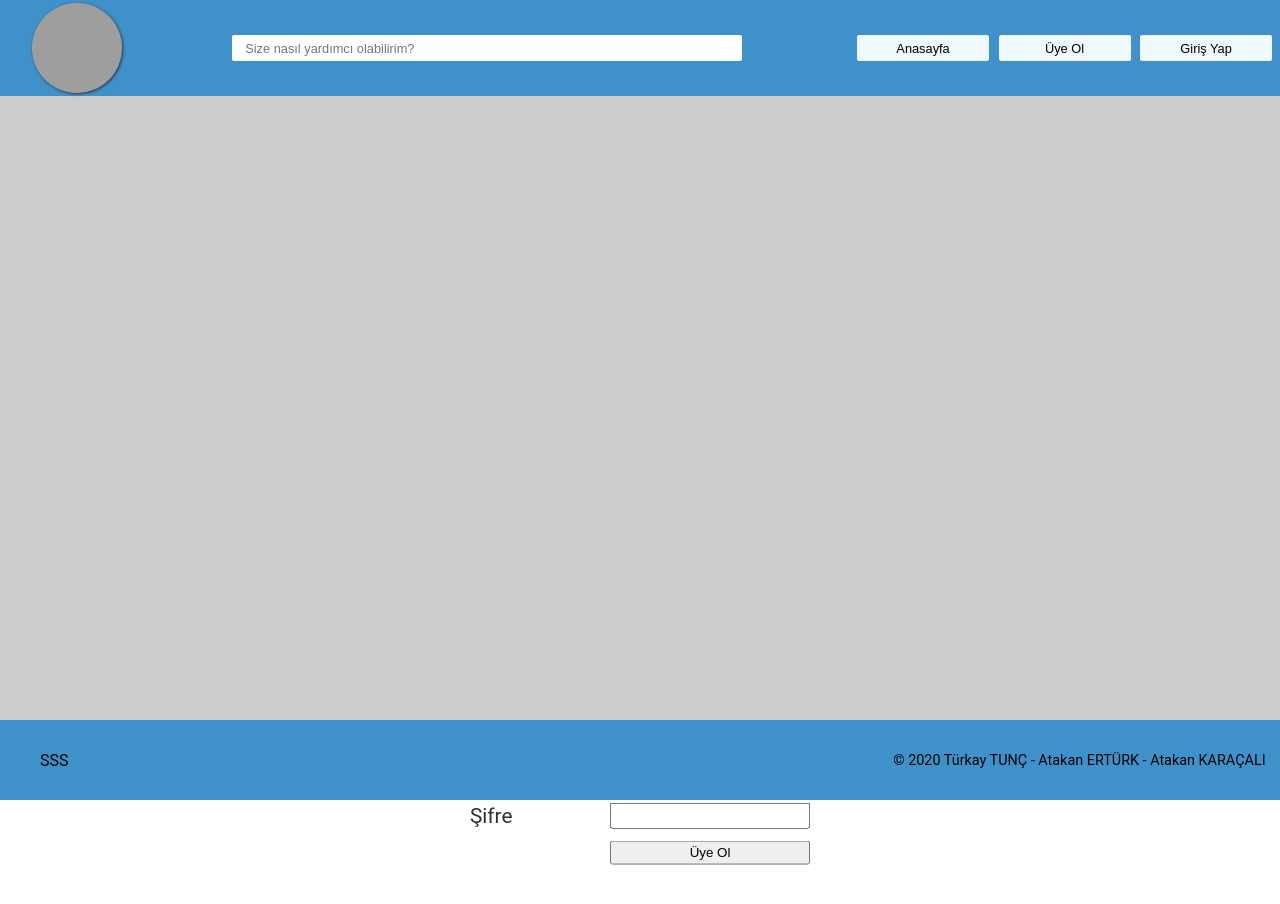
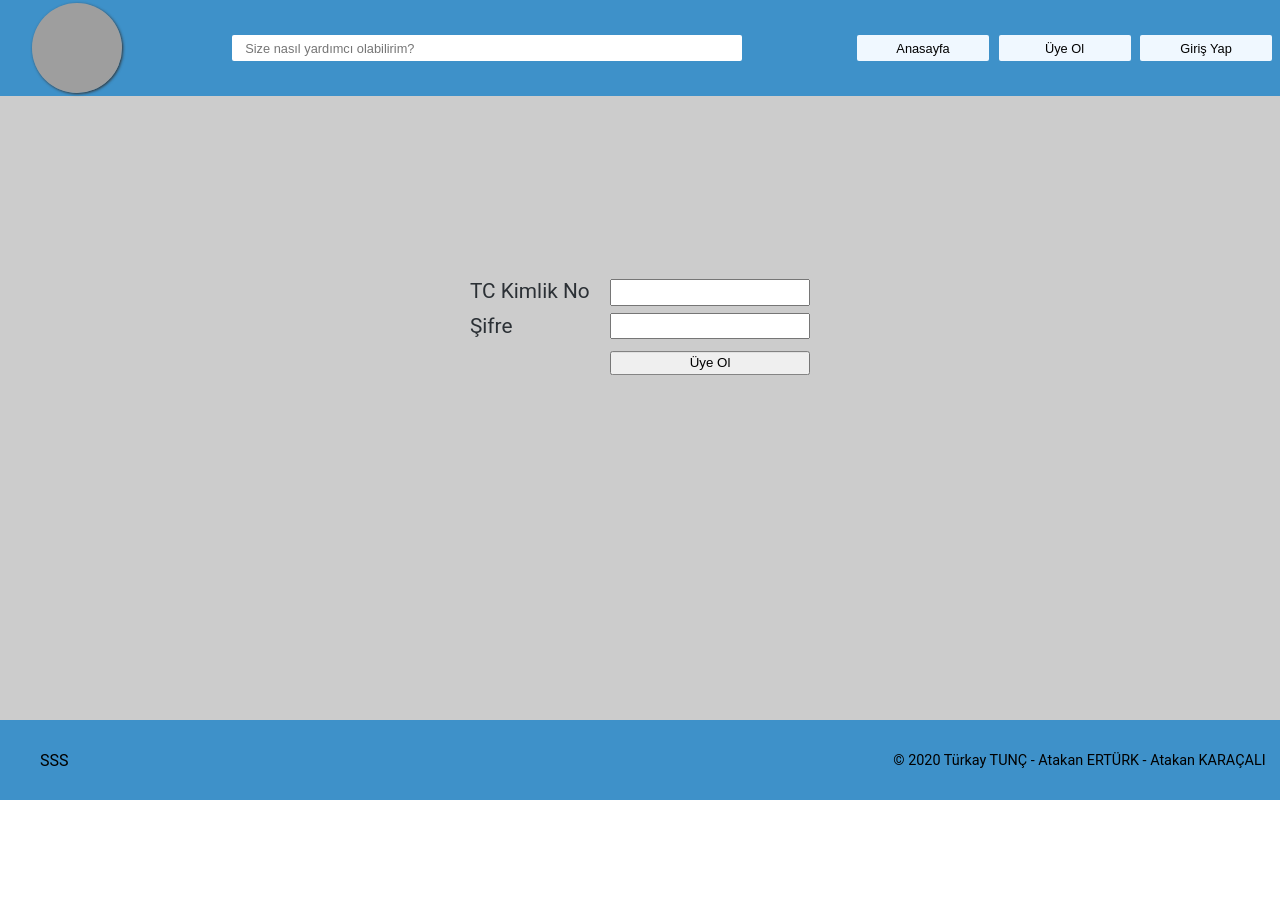
Before and after one commit to turkaytunc/e-secim, a React (Create React App) app: page /e-secim/signup in a window 1280 px wide. Shown: the top 904 px of the page. After the commit the page ends 800 px from the top, so only its background shows below. Built offline with nearby package versions, Linux system fonts and the light colour scheme; grey boxes are pictures that could not be loaded.

Commit message:
fix: main content layout not working properly

```diff
--- a/src/app.scss
+++ b/src/app.scss
@@ -15,3 +15,28 @@
   justify-content: center;
   align-items: center;
 }
+
+@media screen and (min-width: 540px) {
+  .main-container {
+    margin-top: 40%;
+    transform: translateY(-60%);
+  }
+}
+@media screen and (min-width: 900px) {
+  .main-container {
+    margin-top: 30%;
+    transform: translateY(-70%);
+  }
+}
+@media screen and (min-width: 1200px) {
+  .main-container {
+    margin-top: 20%;
+    transform: translateY(-80%);
+  }
+}
+@media screen and (min-width: 1600px) {
+  .main-container {
+    margin-top: 0%;
+    transform: translateY(-20%);
+  }
+}
```
